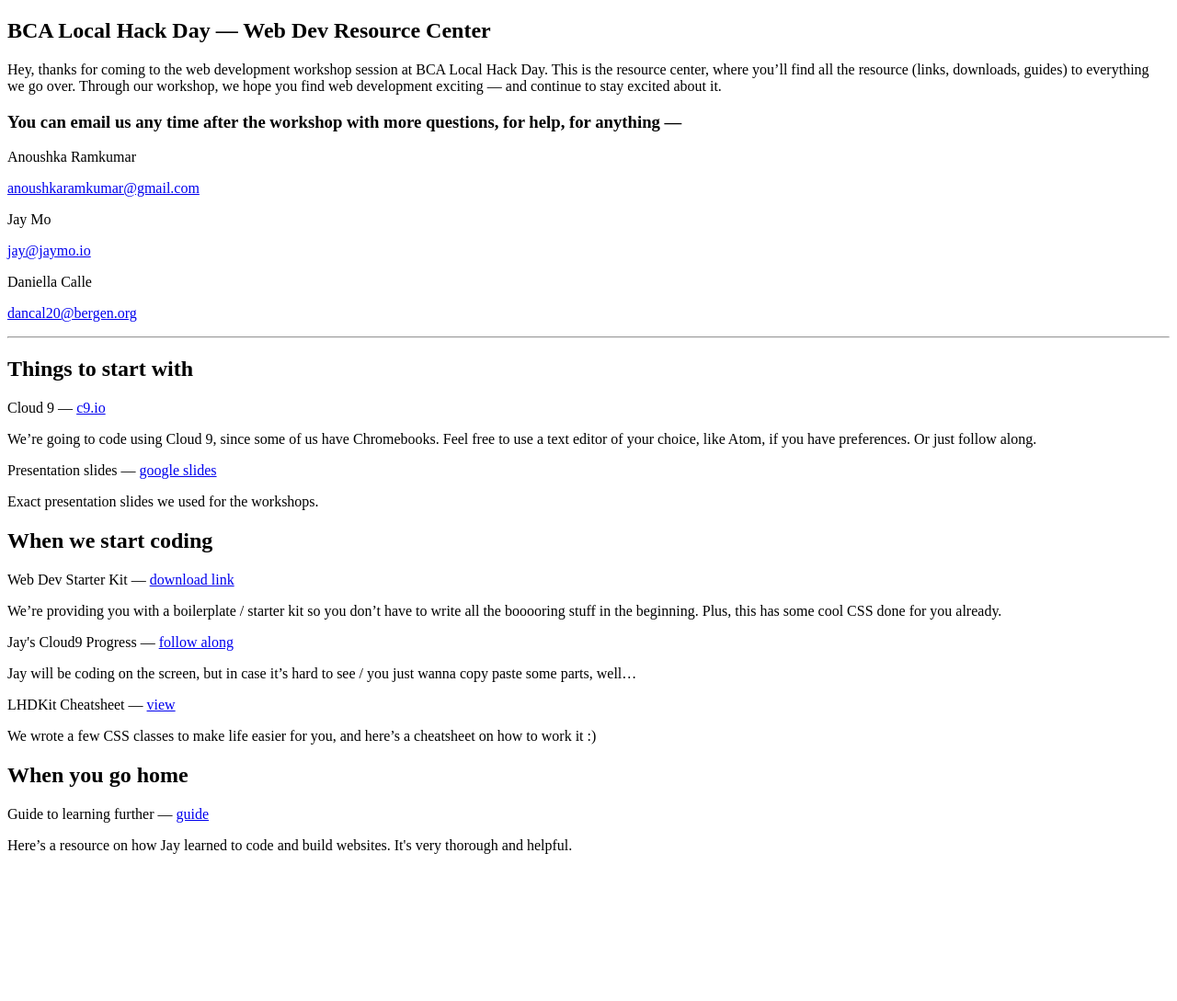
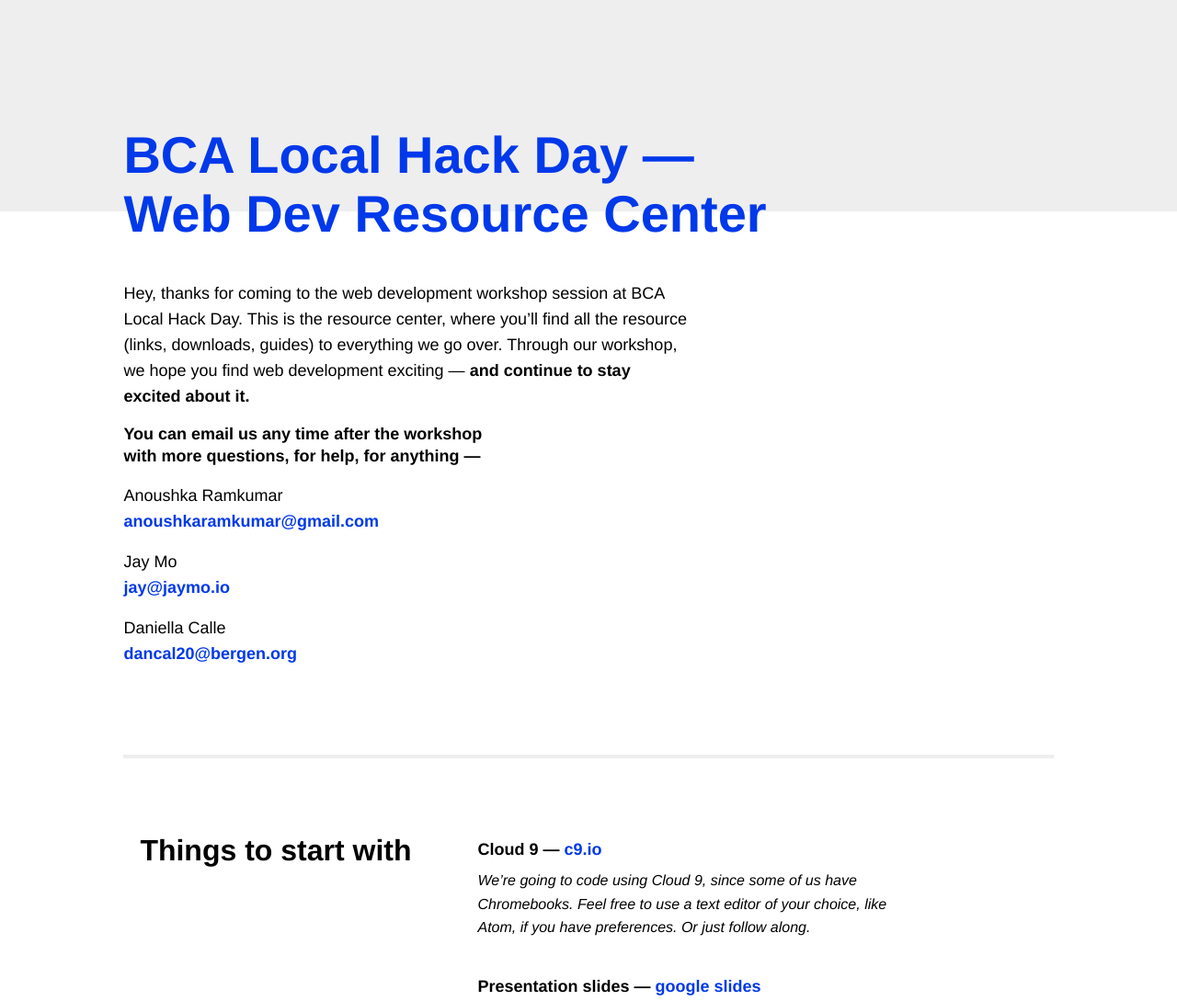
Before and after one commit to jayhxmo/LHD-Resource-Center, a plain HTML site: page index.html in a window 1280 px wide. Shown: the top 1089 px of the page at 92% size. Before the commit the page ends 945 px from the top, so only its background shows below. Drawn offline with Linux system fonts and the light colour scheme.

Commit message:
Style home page

```diff
--- /dev/null
+++ b/home.css
@@ -0,0 +1,93 @@
+h1 {
+	max-width: 720px;
+}
+
+p {
+	width: 100%;
+	max-width: 680px;
+}
+
+.banner {
+	position: absolute;
+	top: 0;
+	left: 0;
+	z-index: -999;
+
+	width: 100%;
+	height: 230px;
+	background: #EEEEEE;
+}
+
+.intro {
+	margin-top: 137px;
+}
+
+.two-column .message {
+	float: left;
+	padding-right: 64px;
+}
+
+.contact {
+	float: left;
+	width: 100%;
+	max-width: 400px;
+}
+
+.contact .person {
+	margin-bottom: 16px;
+}
+
+.contact .person p {
+	margin: 0;
+}
+
+.two-even-column {
+	display: -webkit-box;  /* OLD - iOS 6-, Safari 3.1-6, BB7 */
+	display: -ms-flexbox;  /* TWEENER - IE 10 */
+	display: -webkit-flex; /* NEW - Safari 6.1+. iOS 7.1+, BB10 */
+	display: flex;         /* NEW, Spec - Firefox, Chrome, Opera */
+	flex-direction: row;
+
+	margin-bottom: 80px;
+}
+
+
+.two-even-column h2 {
+	padding-right: 36px;
+	flex: 1;
+	text-align: right;
+}
+
+.two-even-column .resources {
+	padding-left: 36px;
+	flex: 2;
+}
+
+@media only screen and (max-width: 640px) {
+	.two-even-column {
+		display: block;
+	}
+
+	.two-even-column h2 {
+		text-align: center;
+	}
+
+	.two-even-column .resources {
+		padding-left: 0;
+	}
+}
+
+
+.two-even-column .resources h3 {
+	width: 100%;
+	max-width: 480px;
+	margin: 8px 0 8px 0;
+}
+
+.two-even-column .resources .explanation {
+	max-width: 480px;
+	font-size: 16px;
+	line-height: 1.6;
+	font-style: italic;
+	margin-bottom: 40px;
+}
--- a/index.html
+++ b/index.html
@@ -6,13 +6,16 @@
     <title>BCA LHD Web Dev Resource Center</title>
     <meta name="viewport" content="width=device-width, initial-scale=1.0, maximum-scale=1.0, user-scalable=no">
     <!-- Place favicon.ico in the root directory -->
-    <link rel="stylesheet" href="styles/styles.css">
+    <link rel="stylesheet" href="styles.css">
+    <link rel="stylesheet" href="home.css">
+    <link rel="stylesheet" href="themes/modern.css">
 </head>
 <body>
+    <div class="banner"></div>
     <section class="intro">
-        <h1>BCA Local Hack Day — Web Dev Resource Center</h1>
+        <h1 class="color-blue">BCA Local Hack Day — Web Dev Resource Center</h1>
         <div class="two-column">
-            <p>Hey, thanks for coming to the web development workshop session at BCA Local Hack Day. This is the resource center, where you’ll find all the resource (links, downloads, guides) to everything we go over. Through our workshop, we hope you find web development exciting — and continue to stay excited about it.</p>
+            <p class="message">Hey, thanks for coming to the web development workshop session at BCA Local Hack Day. This is the resource center, where you’ll find all the resource (links, downloads, guides) to everything we go over. Through our workshop, we hope you find web development exciting — <span class="font-bold">and continue to stay excited about it.</span></p>
             <div class="contact">
                 <h3>You can email us any time after the workshop with more questions, for help, for anything —</h3>
                 <div class="person">
@@ -29,6 +32,7 @@
                 </div>
             </div>
         </div>
+        <div class="clear"></div>
     </section>
     <hr>
     <section class="instructions">
@@ -36,11 +40,11 @@
             <h2>Things to start with</h2>
             <div class="resources">
                 <div class="resource">
-                    <p>Cloud 9 — <a href="#">c9.io</a></p>
+                    <h3>Cloud 9 — <a href="#">c9.io</a></h3>
                     <p class="explanation">We’re going to code using Cloud 9, since some of us have Chromebooks. Feel free to use a text editor of your choice, like Atom, if you have preferences. Or just follow along.</p>
                 </div>
                 <div class="resource">
-                    <p>Presentation slides — <a href="#">google slides</a></p>
+                    <h3>Presentation slides — <a href="#">google slides</a></h3>
                     <p class="explanation">Exact presentation slides we used for the workshops.</p>
                 </div>
             </div>
@@ -49,15 +53,15 @@
             <h2>When we start coding</h2>
             <div class="resources">
                 <div class="resource">
-                    <p>Web Dev Starter Kit — <a href="#">download link</a></p>
+                    <h3>Web Dev Starter Kit — <a href="#">download link</a></h3>
                     <p class="explanation">We’re providing you with a boilerplate / starter kit so you don’t have to write all the booooring stuff in the beginning. Plus, this has some cool CSS done for you already.</p>
                 </div>
                 <div class="resource">
-                    <p>Jay's Cloud9 Progress — <a href="#">follow along</a></p>
+                    <h3>Jay's Cloud9 Progress — <a href="#">follow along</a></h3>
                     <p class="explanation">Jay will be coding on the screen, but in case it’s hard to see / you just wanna copy paste some parts, well…</p>
                 </div>
                 <div class="resource">
-                    <p>LHDKit Cheatsheet — <a href="#">view</a></p>
+                    <h3>LHDKit Cheatsheet — <a href="#">view</a></h3>
                     <p class="explanation">We wrote a few CSS classes to make life easier for you, and here’s a cheatsheet on how to work it :)</p>
                 </div>
             </div>
@@ -66,7 +70,7 @@
             <h2>When you go home</h2>
             <div class="resources">
                 <div class="resource">
-                    <p>Guide to learning further — <a href="#">guide</a></p>
+                    <h3>Guide to learning further — <a href="#">guide</a></h3>
                     <p class="explanation">Here’s a resource on how Jay learned to code and build websites. It's very thorough and helpful.</p>
                 </div>
             </div>
--- /dev/null
+++ b/styles.css
@@ -0,0 +1,98 @@
+*,
+*::before,
+*::after {
+    box-sizing: border-box;
+}
+/* don't question what is above yet :) we'll just keep it there for now */
+
+section {
+	margin-top: 80px;
+	padding-right: 10%; /* How much side / top space should there be? */
+	padding-left: 10%; /* How much side / top space should there be? */
+	margin-bottom: 80px;
+}
+
+h1 {
+	margin-top: 0; /* spacing between the above element */
+	margin-bottom: 40px; /* spacing between the above element */
+
+	font-size: 56px; /* How big is h1, the largest title? */
+	line-height: 1.14285;
+	font-weight: bold;
+}
+
+h2 {
+	margin-top: 0; /* spacing between the above element */
+	margin-bottom: 36px; /* spacing between the above element */
+
+	font-size: 32px; /* How big is h2, the 2nd largest title? */
+	line-height: 1.25;
+	font-weight: bold;
+}
+
+h3 {
+	margin-top: 0; /* spacing between the above element */
+	margin-bottom: 16px; /* spacing between the above element */
+
+	font-size: 18px; /* How big is an h3? */
+	line-height: 1.333;
+	font-weight: bold;
+}
+
+p {
+	margin: 0 0 16px 0;
+	font-size: 18px; /* How big is the font on the paragraph text? */
+	line-height: 1.5556;
+	font-weight: normal;
+}
+
+a {
+	color: #0039EA; /* this is a royal blue, much like the sweatshirt I'm wearing right now */
+	font-weight: bold; /* bold */
+	text-decoration: none;
+}
+
+hr { /* you see how many lines of code it takes to draw 1 line ;-; */
+	margin-top: 0;
+	margin-bottom: 0;
+	margin-left: 10%; /* 10% spacing on the left */
+	margin-right: 10%; /* 10% spacing on the right */
+	height: 4px; /* 4px tall */
+	background: #EEEEEE; /* color is light gray */
+	border: 0; /* css is dumb */
+}
+
+/* use below when you use the float property. don't worry if you're not sure what it is! */
+.clear {
+	clear: both;
+}
+
+/*************************************************/
+/***************** FONT STYLES *******************/
+/*************************************************/
+
+.font-normal {
+	font-weight: normal;
+}
+
+.font-bold {
+	font-weight: bold;
+}
+
+.font-italic {
+	font-style: italic;
+}
+
+.font-underline {
+	text-decoration: underline;
+}
+
+
+
+/*************************************************/
+/******************** COLORS *********************/
+/*************************************************/
+
+.color-blue {
+	color: #0039EA;
+}
--- /dev/null
+++ b/themes/modern.css
@@ -0,0 +1,3 @@
+* {
+	font-family: 'Helvetica Neue', 'Arial', sans-serif;
+}
```
